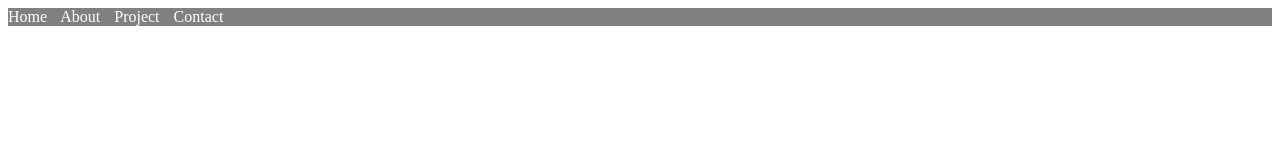
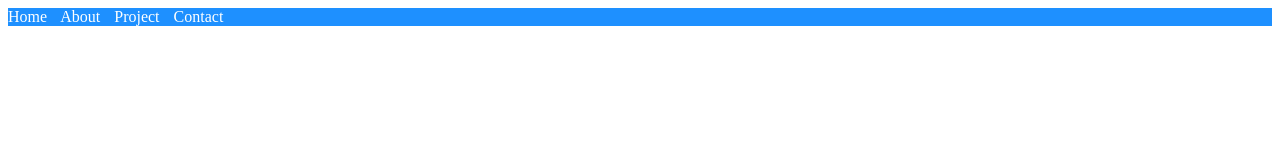
Before and after one commit to dangit11/dangit11.github.io, a plain HTML site: page index.html in a window 1280 px wide. Drawn offline with Linux system fonts and the light colour scheme; a web font is replaced by a local one.

Commit message:
update test
adad

```diff
--- a/css/style.css
+++ b/css/style.css
@@ -9,7 +9,7 @@
 }
 
 .nav{
-    background-color: grey
+    background-color: dodgerblue
 
 }
 
```
